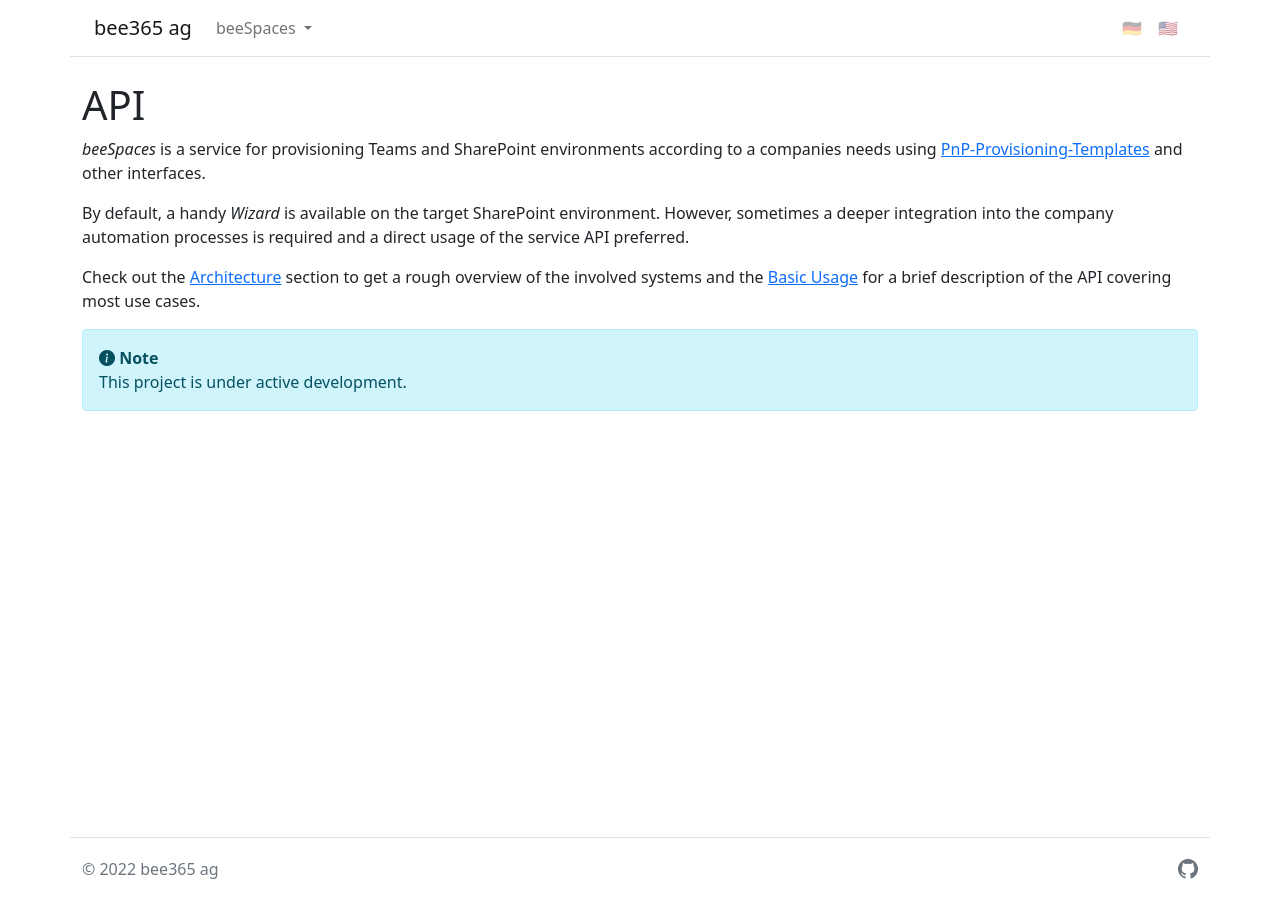
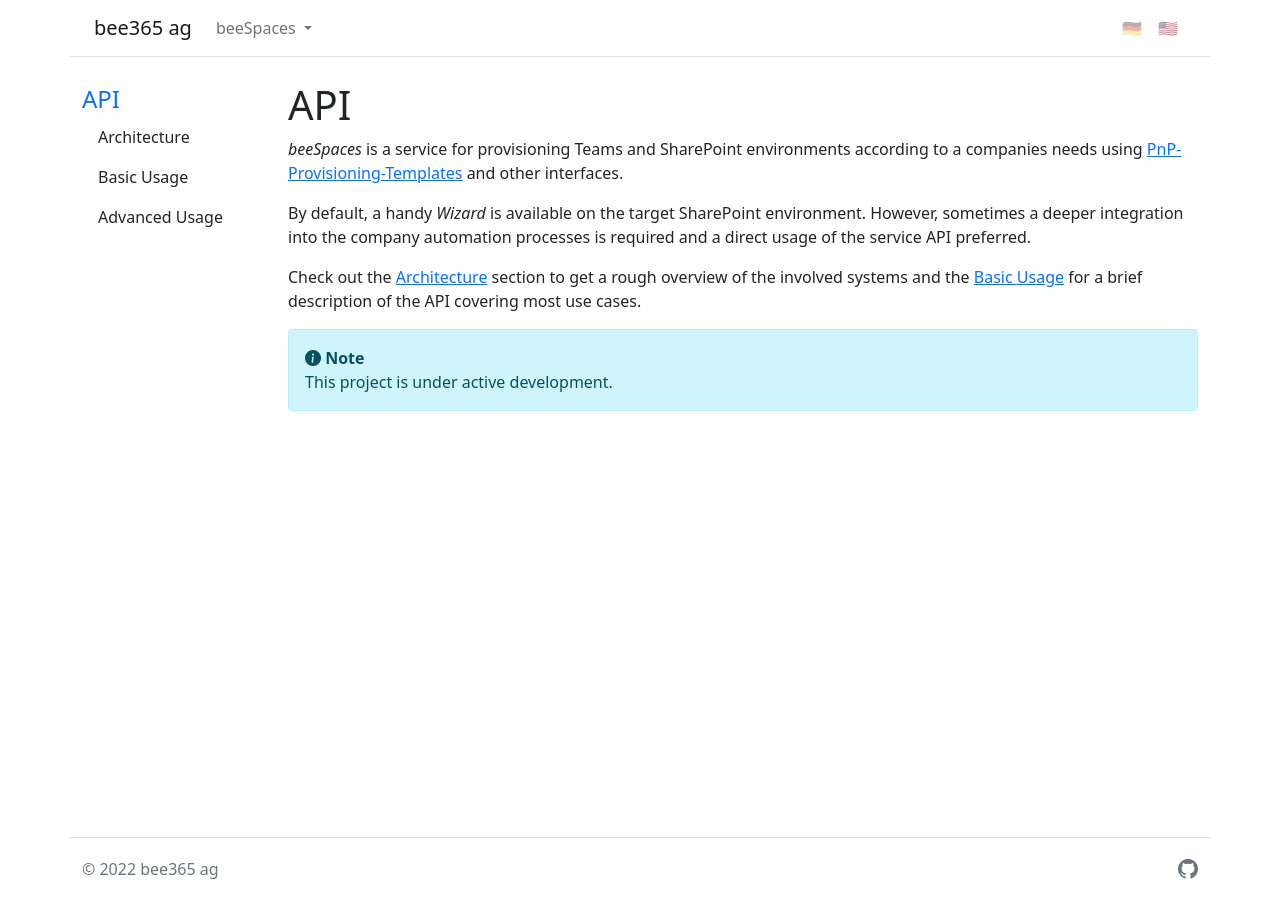
Before and after one commit to bee365ag/bee365ag, a Jekyll site: the page built from docs/_pages_en/beeSpaces/api/index.md, in a window 1280 px wide. Built offline with Jekyll 4.4.1, drawn with Linux system fonts in a browser that asks for light colours; nearby versions of some CDN libraries.

Commit message:
Add Sidenavigation

```diff
--- /dev/null
+++ b/docs/_data/beespaces_api.yml
@@ -0,0 +1,5 @@
+index: beeSpaces/api/index
+items:
+- beeSpaces/api/architecture
+- beeSpaces/api/basic-usage
+- beeSpaces/api/advanced-usage
--- /dev/null
+++ b/docs/_includes/side-nav.html
@@ -0,0 +1,56 @@
+{%- assign locale = include.locale | default: page.locale -%}
+{%- assign nav_items = site.data[page.navigation].items -%}
+{%- assign nav_index = site.data[page.navigation].index -%}
+
+{%- assign localized_collection = 'pages' -%}
+{%- if locale != 'default' %}
+{%- assign localized_collection = localized_collection | append: '_' | append: locale %}
+{%- assign path = path | prepend: '/' | prepend: localized_collection | prepend: '_' -%}
+{%- endif -%}
+
+{%- assign link_pages = site[localized_collection] %}
+
+{% include i18n/document_id obj=page %}
+{%- assign document_id = obj_document_id %}
+
+{% for navpage in link_pages %}
+{% include i18n/document_id obj=navpage %}
+{% if obj_document_id == nav_index %}
+{% if obj_document_id == document_id %}
+<a href="{{navpage.url | prepend: site.baseurl }}"
+   class="d-flex align-items-center mb-3 mb-md-0 me-md-auto text-decoration-none">
+    <span class="fs-4">{{navpage.title | escape }}</span>
+</a>
+{% else %}
+<a href="{{navpage.url | prepend: site.baseurl }}"
+   class="d-flex align-items-center mb-3 mb-md-0 me-md-auto link-dark text-decoration-none">
+    <span class="fs-4">{{navpage.title | escape }}</span>
+</a>
+{% endif %}
+{% break %}
+{% endif %}
+{% endfor %}
+
+<ul class="nav nav-pills flex-column mb-auto">
+    {% for item in nav_items %}
+    {% for navpage in link_pages %}
+    {% include i18n/document_id obj=navpage %}
+    {% if obj_document_id == item %}
+    <li class="nav-item">
+        {% if obj_document_id == document_id %}
+        <a href="{{navpage.url | prepend: site.baseurl }}"
+           class="nav-link active bg-secondary">
+            {{ navpage.title | escape }}
+        </a>
+        {% else %}
+        <a href="{{navpage.url | prepend: site.baseurl }}"
+           class="nav-link link-dark">
+            {{ navpage.title | escape }}
+        </a>
+        {% endif %}
+    </li>
+    {% break %}
+    {% endif %}
+    {% endfor %}
+    {% endfor %}
+</ul>
--- /dev/null
+++ b/docs/_layouts/docs.html
@@ -0,0 +1,14 @@
+---
+layout: default
+---
+
+<div class="bee-layout-docs">
+    <aside class="bee-layout-docs-nav">
+        {% include side-nav.html %}
+    </aside >
+    <div class="bee-layout-docs-main">
+        <h1>{{ page.title }}</h1>
+
+        {{ content }}
+    </div>
+</div>
--- a/docs/_pages_en/beeSpaces/api/index.md
+++ b/docs/_pages_en/beeSpaces/api/index.md
@@ -1,5 +1,6 @@
 ---
-layout: page
+layout: docs
+navigation: beespaces_api
 title: API
 ---
 
--- a/docs/assets/css/main.css
+++ b/docs/assets/css/main.css
@@ -1,3 +1,21 @@
 .highlighter-rouge pre.highlight {
     padding: 1rem 1rem;
 }
+
+.bee-layout-docs {
+    display: grid;
+    grid-template-columns: 1fr 5fr;
+    grid-template-areas: "sidebar main";
+    gap: 1.5rem;
+}
+
+.bee-layout-docs-nav {
+    grid-area: sidebar;
+    min-width: 0;
+    align-self: start;
+}
+
+.bee-layout-docs-main {
+    grid-area: main;
+    min-width: 0;
+}
```
Also changed, not shown: docs/_pages_en/beeSpaces/api/advanced-usage.md (+2 -1 lines), docs/_pages_en/beeSpaces/api/architecture.md (+2 -1 lines), docs/_pages_en/beeSpaces/api/basic-usage.md (+2 -1 lines).
